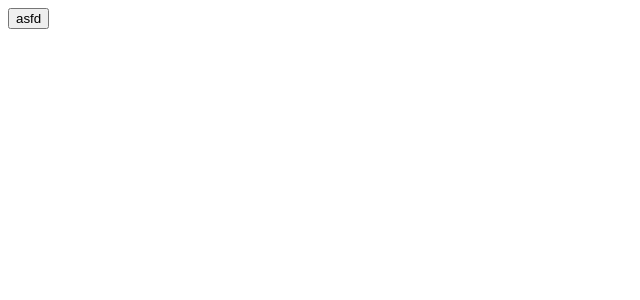
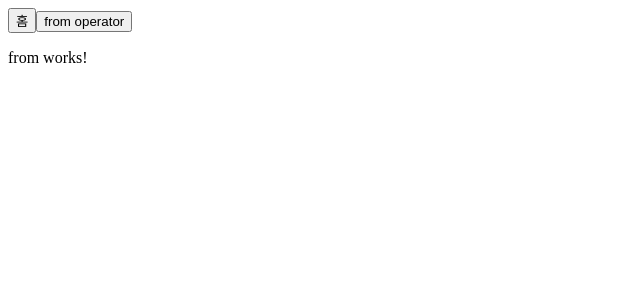
Before and after one commit to JUNWOO45/playground_rxjs, an Angular app: page /from in a window 1280 px wide. Before the commit this address led to /. Shown: the top 300 px of the page, without its empty margins (0-640 px from the left). Built offline with nearby package versions, Linux system fonts and the light colour scheme.

Commit message:
from 연산자

```diff
--- a/src/app/app-routing.module.ts
+++ b/src/app/app-routing.module.ts
@@ -1,10 +1,10 @@
 import { NgModule } from '@angular/core';
 import { Routes, RouterModule } from '@angular/router';
-import { TestComponent } from './test/test.component';
+import { FromComponent } from './from/from.component';
 
 
 const routes: Routes = [
-  { path: 'test', component: TestComponent }
+  { path: 'from', component: FromComponent }
 ];
 
 @NgModule({
--- a/src/app/app.component.html
+++ b/src/app/app.component.html
@@ -1,3 +1,4 @@
 <router-outlet>
-  <button routerLink='test'>asfd</button>
+  <button routerLink=''>홈</button>
+  <button routerLink='from'>from operator</button>
 </router-outlet>
--- a/src/app/app.module.ts
+++ b/src/app/app.module.ts
@@ -3,12 +3,12 @@ import { NgModule } from '@angular/core';
 
 import { AppRoutingModule } from './app-routing.module';
 import { AppComponent } from './app.component';
-import { TestComponent } from './test/test.component';
+import { FromComponent } from './from/from.component';
 
 @NgModule({
   declarations: [
     AppComponent,
-    TestComponent
+    FromComponent
   ],
   imports: [
     BrowserModule,
--- /dev/null
+++ b/src/app/from/from.component.html
@@ -0,0 +1 @@
+<p>from works!</p>
--- a/src/app/test/test.component.html
+++ /dev/null
@@ -1 +0,0 @@
-<p>test works!</p>
```
Also changed, not shown: src/app/from/from.component.ts (renamed from src/app/test/test.component.ts, +5 -4 lines), src/app/from/from.component.less (added), 1 other file (tests, documents, lock files or other folders).
